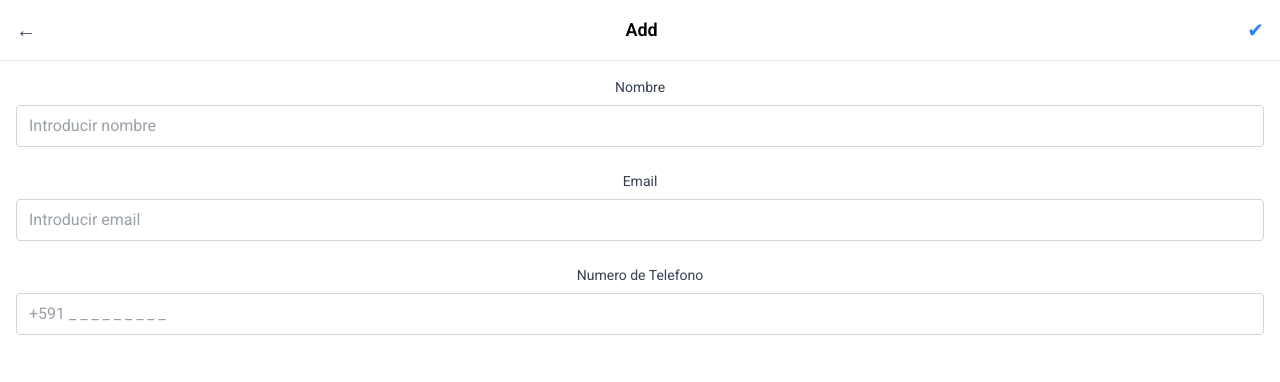
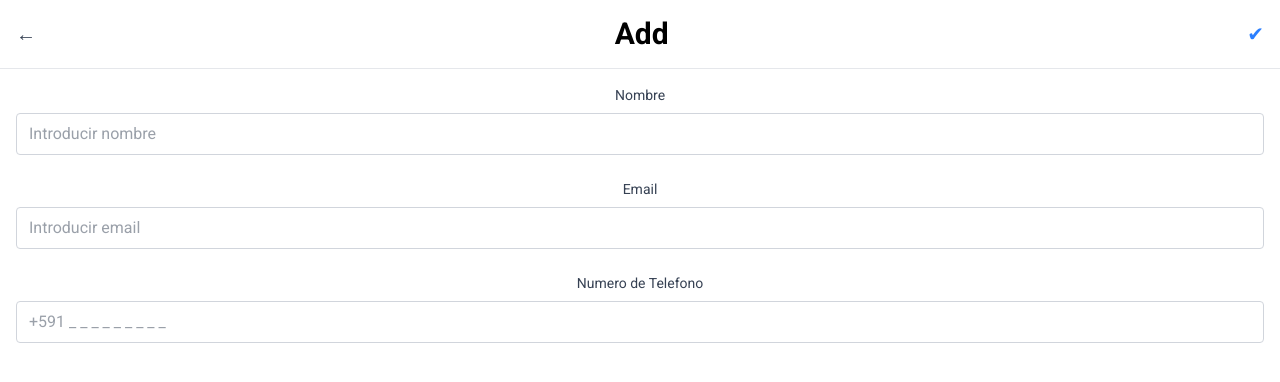
Before and after one commit to FernandoGarcia19/QA-AppAgenda, a React (Vite) app: page /addConntact/1 in a window 1280 px wide. Shown: the top 382 px of the page. Built offline with nearby package versions, Linux system fonts and the light colour scheme.

Commit message:
Add minor style fix

```diff
--- a/src/components/AddContact.jsx
+++ b/src/components/AddContact.jsx
@@ -41,7 +41,7 @@ const AddContact = () => {
       {/* Header */}
       <div className="flex items-center justify-between p-4 border-b border-gray-200">
         <button onClick={() => navigate(`/home/${id}`)} className="text-xl text-gray-700">←</button>
-        <h1 className="text-lg font-semibold">Add</h1>
+        <h1>Add</h1>
         <button onClick={handleSave} className="text-xl text-blue-500">✔</button>
       </div>
 
--- a/src/components/Login.jsx
+++ b/src/components/Login.jsx
@@ -48,7 +48,7 @@ const Login = () => {
 							id="email"
 							value={email}
 							onChange={e => setEmail(e.target.value)}
-							className="border border-gray-300 rounded w-full py-2 px-3 text-gray-700 focus:ring-2 focus:ring-blue-400 focus:outline-none"
+							className="border border-gray-300 bg-white rounded w-full py-2 px-3 text-gray-700 focus:ring-2 focus:ring-blue-400 focus:outline-none"
 							placeholder="Ingresa tu email"
 							autoComplete="username"
 						/>
@@ -60,7 +60,7 @@ const Login = () => {
 							id="password"
 							value={password}
 							onChange={e => setPassword(e.target.value)}
-							className="border border-gray-300 rounded w-full py-2 px-3 text-gray-700 focus:ring-2 focus:ring-blue-400 focus:outline-none"
+							className="border border-gray-300 bg-white rounded w-full py-2 px-3 text-gray-700 focus:ring-2 focus:ring-blue-400 focus:outline-none"
 							placeholder="Ingresa tu contraseña"
 							autoComplete="current-password"
 						/>
```
